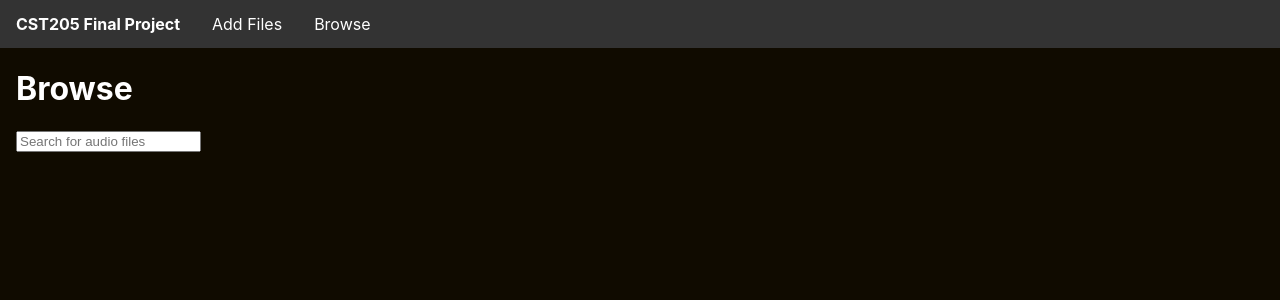
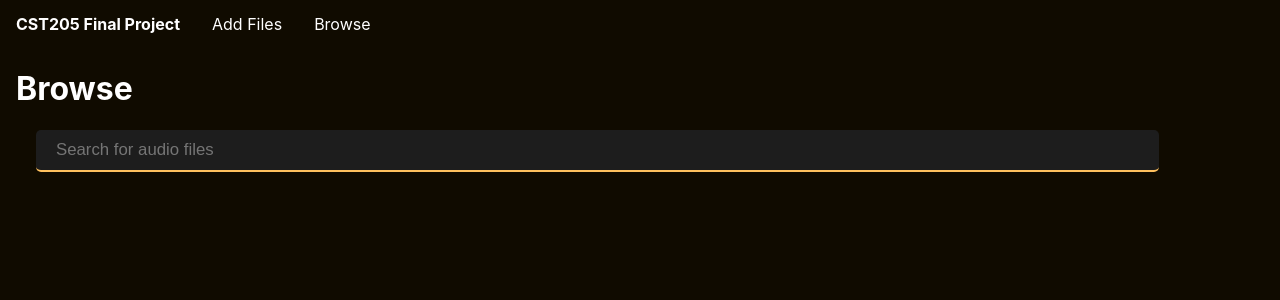
Before and after one commit to BenMeie/CST205-Team-3479, a Flask app: page /browse in a window 1280 px wide. Shown: the top 300 px of the page. Run offline with Flask 3, Linux system fonts and the light colour scheme.

Commit message:
add styles and color palette

```diff
--- /dev/null
+++ b/static/styles/details.css
@@ -0,0 +1,16 @@
+.details {
+    padding: 20px;
+}
+
+.audio_info {
+    display: flex;
+}
+
+.transcription {
+    flex: 75;
+    margin-right: 10px;
+}
+
+.metadata {
+    flex: 25;
+}
--- /dev/null
+++ b/static/styles/forms.css
@@ -0,0 +1,35 @@
+input.large {
+    width: 90%;
+    border-bottom: 2px solid #FFC15E;
+    padding: 10px 20px;
+    background-color: #1d1d1d;
+    margin: 0 20px;
+    border-radius: 5px;
+}
+
+input {
+    padding: 5px 10px;
+    border: none;
+    background-color: #100B00;
+    color: white;
+    border-bottom: 2px solid #FFC15E;
+    font-size: 1.05rem;
+    margin: 5px 10px;
+}
+
+input:focus {
+    outline: none;
+    border-bottom: 2px solid #F7934C;
+}
+
+
+button {
+    padding: 5px 20px;
+    border: none;
+    background-color: #F7934C;
+    color: #100B00;
+    font-size: 1.05rem;
+    margin: 5px 10px;
+    cursor: pointer;
+    border-radius: 5px;
+}
--- a/static/styles/nav.css
+++ b/static/styles/nav.css
@@ -3,11 +3,11 @@
   margin: 0;
   padding: 0;
   overflow: hidden;
-  background-color: #333;
 }
 
 .nav-item {
     float: left;
+    position: relative;
 }
 
 .nav-link {
@@ -18,8 +18,26 @@
     text-decoration: none;
 }
 
+.nav-link::before {
+    content: '';
+	position: absolute;
+	width: 100%;
+	height: 3px;
+	background-color: #FFC15E;
+	bottom: 0;
+	left: 0;
+	transform-origin: right;
+	transform: scaleX(0);
+	transition: transform 0.3s ease-in-out;
+}
+
 .nav-link:hover {
-    background-color: #111;
+    color: #aaa
+}
+
+.nav-link:hover::before {
+    transform-origin: left;
+	transform: scaleX(1);
 }
 
 .nav-brand {
--- a/static/styles/player.css
+++ b/static/styles/player.css
@@ -12,20 +12,20 @@
 }
 
 .control-button {
-    background-color: #333;
-    color: white;
+    background-color: #F7934C;
+    color: black;
     border: none;
     padding: 5px 10px;
     margin: 0 5px;
     cursor: pointer;
     font-size: 1rem;
     border-radius: 10px;
-    box-shadow: #111 2px 2px 5px;
+    box-shadow: #100B00 2px 2px 5px;
     height: 40px;
 }
 
 .control-button:hover {
-    background-color: #111;
+    background-color: #CC5803;
 }
 
 .controls img {
```
